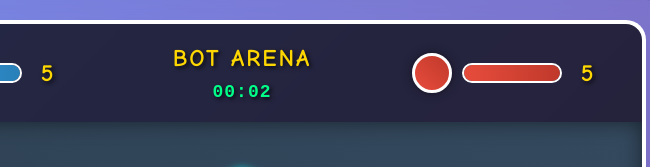
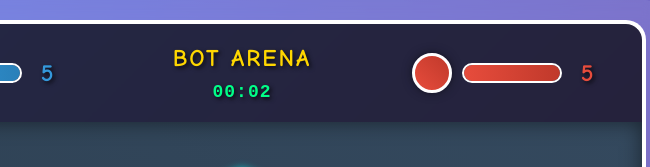
Before and after one commit to idofrizler/botarena, a plain HTML site: page index.html in a window 1280 px wide. Both pictures are taken after a click on the button "START GAME". Shown: the top 167 px of the page, 398-1048 px from the left. Drawn offline with Linux system fonts and the light colour scheme.

Commit message:
style fix

```diff
--- a/style.css
+++ b/style.css
@@ -252,6 +252,14 @@ body {
     text-align: center;
 }
 
+#bot1-points {
+    color: #3498db; /* Blue color for blue bot */
+}
+
+#bot2-points {
+    color: #e74c3c; /* Red color for red bot */
+}
+
 .tweak-indicator {
     font-size: 12px;
     color: #00ff88;
```
